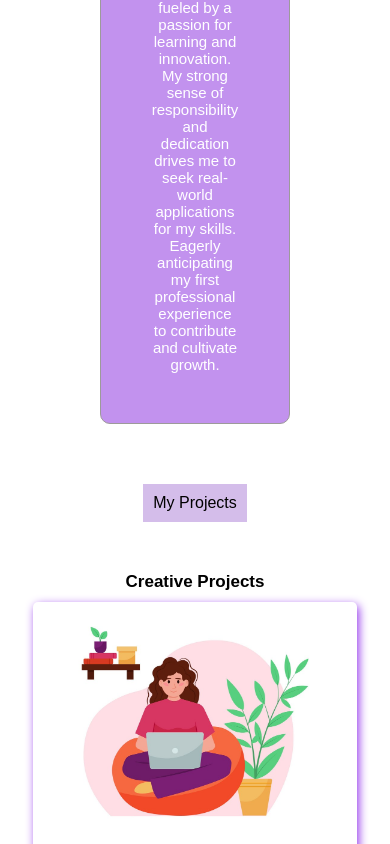
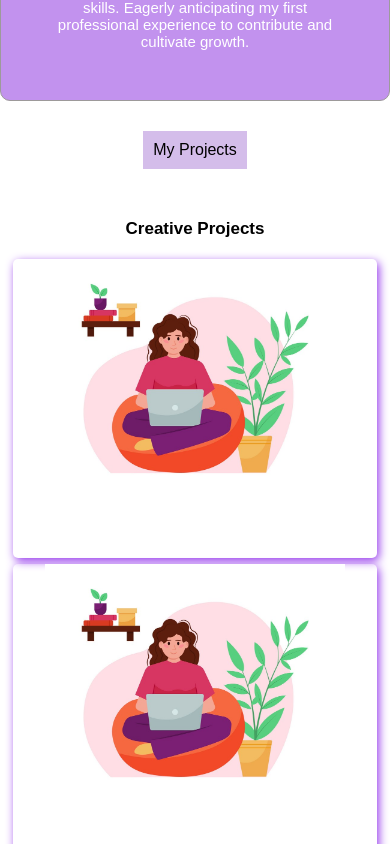
Before and after one commit to HauSianCing/my-portfolio, a React (Create React App) app: page / in a window 390 px wide. Shown: the part 740-1584 px from the top of the page. Built offline with nearby package versions, Linux system fonts and the light colour scheme.

Commit message:
updated responsive size

```diff
--- a/src/pages/About.css
+++ b/src/pages/About.css
@@ -45,6 +45,8 @@
 
     .About {
         padding-top: 50px;
+        padding-left: 0;
+        padding-right: 0;
         padding-bottom: 0;
         display: flex;
         align-items: center;
--- a/src/pages/Home.js
+++ b/src/pages/Home.js
@@ -13,7 +13,7 @@ export const Home = () => {
                 <div className="social-list">
                     <ul>
                         <li>
-                            <a href="https://www.facebook.com/facebook">
+                            <a href="https://www.facebook.com/margaret.5.94?mibextid=ZbWKwL">
                                 <img src="/386622_facebook_icon.png" />
                             </a>
                         </li>
@@ -23,7 +23,7 @@ export const Home = () => {
                             </a>
                         </li>
                         <li>
-                            <a href="https://www.linkedin.com/company/linkedin/">
+                            <a href="https://www.linkedin.com/in/margaret-cing-5874ab244">
                                 <img src="/linkedin.png" /></a>
                         </li>
                     </ul>
--- a/src/pages/Projects.css
+++ b/src/pages/Projects.css
@@ -58,7 +58,7 @@
     }
 
     .Projects {
-        padding: 30px;
+        padding: 0;
         margin: 0;
     }
 
@@ -69,7 +69,7 @@
     }
 
     .project {
-        padding: 0;
+        padding: 10px;
         display: flex;
         flex-direction: column;
         align-items: center;
```
